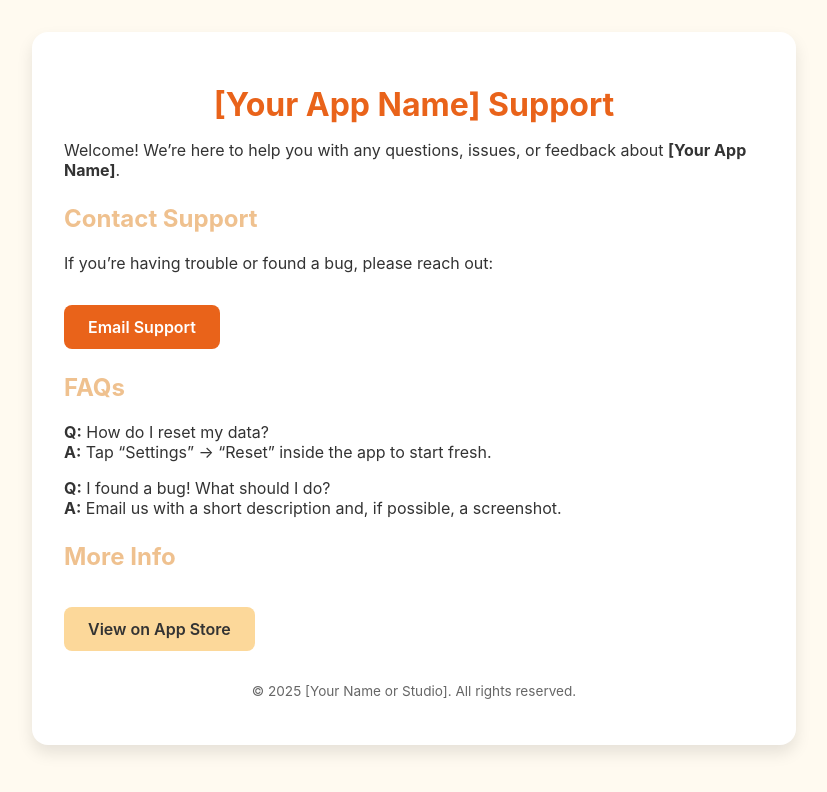
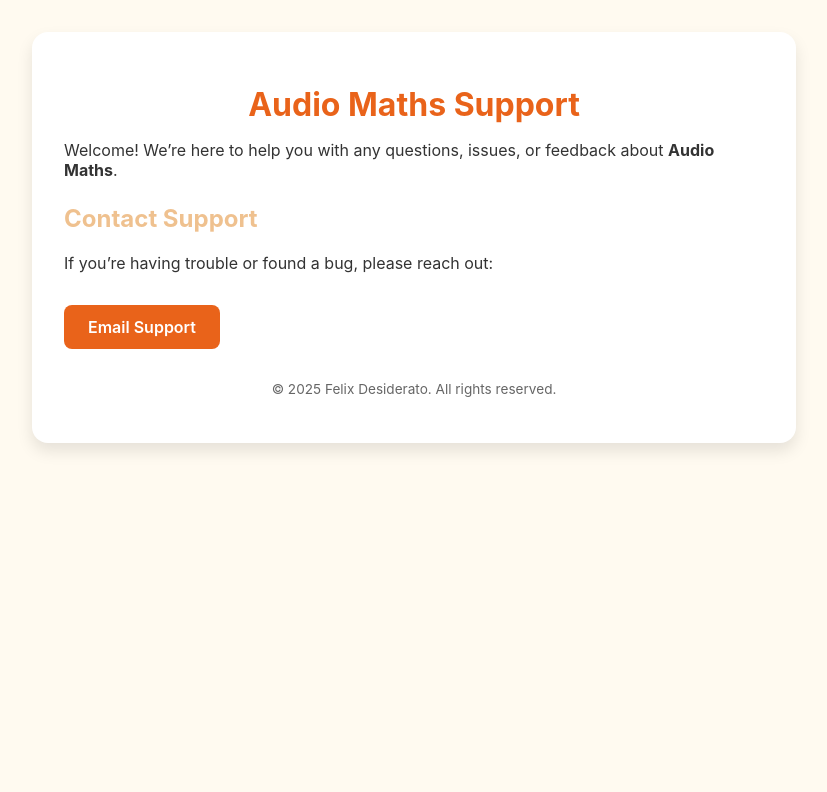
Before and after one commit to hendesi/AudioMaths-support, a plain HTML site: page index.html in a window 1280 px wide. Shown: the whole page, without its empty margins (226-1053 px from the left). Drawn offline with Linux system fonts and the light colour scheme.

Commit message:
Update index.html

```diff
--- a/index.html
+++ b/index.html
@@ -3,7 +3,7 @@
 <head>
   <meta charset="UTF-8" />
   <meta name="viewport" content="width=device-width, initial-scale=1.0" />
-  <title>[Your App Name] Support</title>
+  <title>Audio Maths Support</title>
   <style>
     body {
       font-family: -apple-system, BlinkMacSystemFont, "Helvetica Neue", sans-serif;
@@ -60,26 +60,26 @@
 </head>
 <body>
   <div class="container">
-    <h1>[Your App Name] Support</h1>
-    <p>Welcome! We’re here to help you with any questions, issues, or feedback about <strong>[Your App Name]</strong>.</p>
+    <h1>Audio Maths Support</h1>
+    <p>Welcome! We’re here to help you with any questions, issues, or feedback about <strong>Audio Maths</strong>.</p>
 
     <h2>Contact Support</h2>
     <p>If you’re having trouble or found a bug, please reach out:</p>
-    <a href="mailto:youremail@example.com" class="button">Email Support</a>
+    <a href="mailto:pilotapps.help@gmail.com" class="button">Email Support</a>
 
-    <h2>FAQs</h2>
+    <!-- <h2>FAQs</h2>
     <p><strong>Q:</strong> How do I reset my data?<br>
        <strong>A:</strong> Tap “Settings” → “Reset” inside the app to start fresh.
     </p>
 
     <p><strong>Q:</strong> I found a bug! What should I do?<br>
-       <strong>A:</strong> Email us with a short description and, if possible, a screenshot.</p>
+       <strong>A:</strong> Email us with a short description and, if possible, a screenshot.</p> -->
 
-    <h2>More Info</h2>
-    <a href="https://apps.apple.com/app/idYOURAPPID" class="button secondary">View on App Store</a>
+    <!-- <h2>More Info</h2>
+    <a href="https://apps.apple.com/app/idYOURAPPID" class="button secondary">View on App Store</a> -->
 
     <footer>
-      <p>© 2025 [Your Name or Studio]. All rights reserved.</p>
+      <p>© 2025 Felix Desiderato. All rights reserved.</p>
     </footer>
   </div>
 </body>
```
